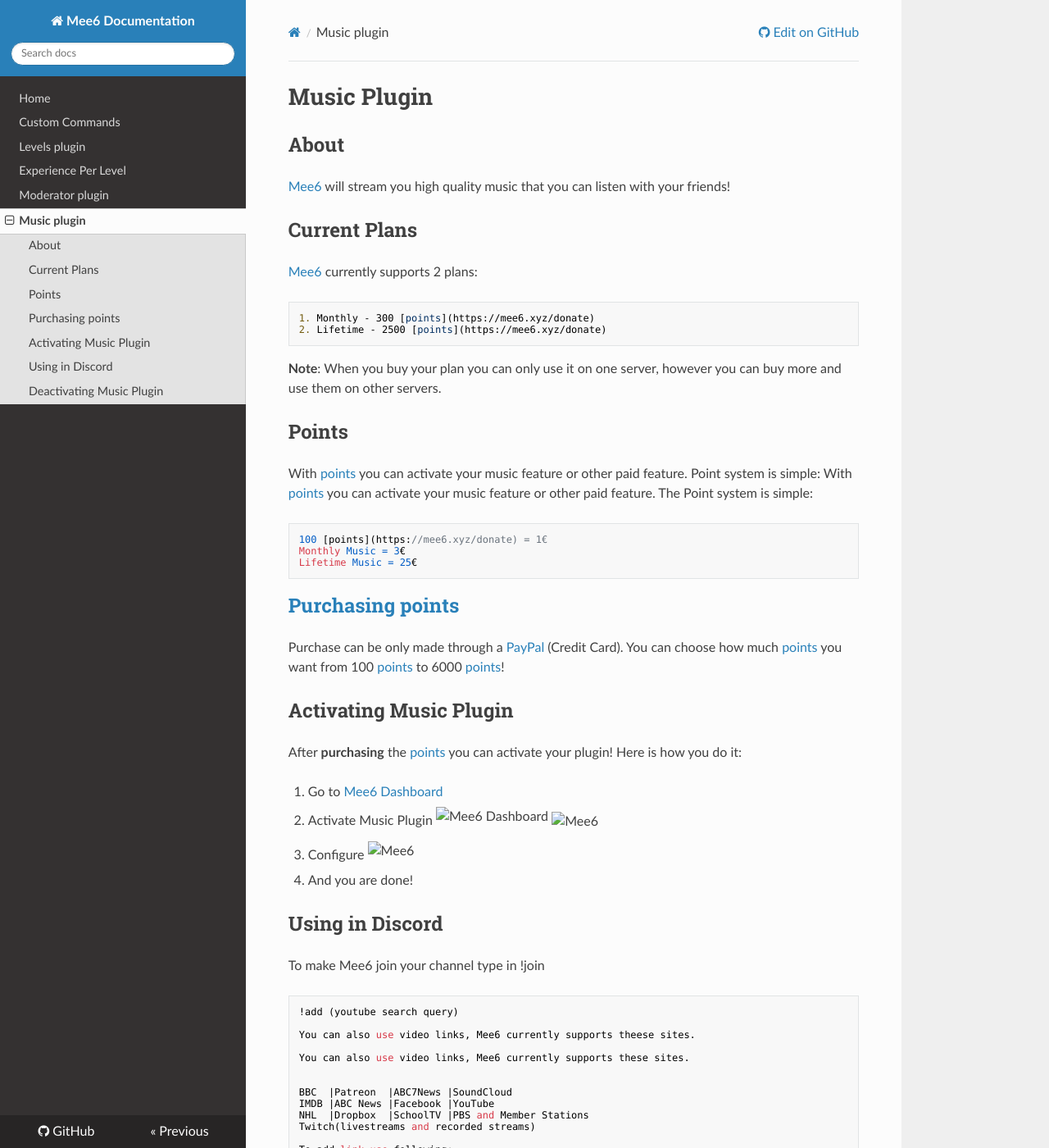
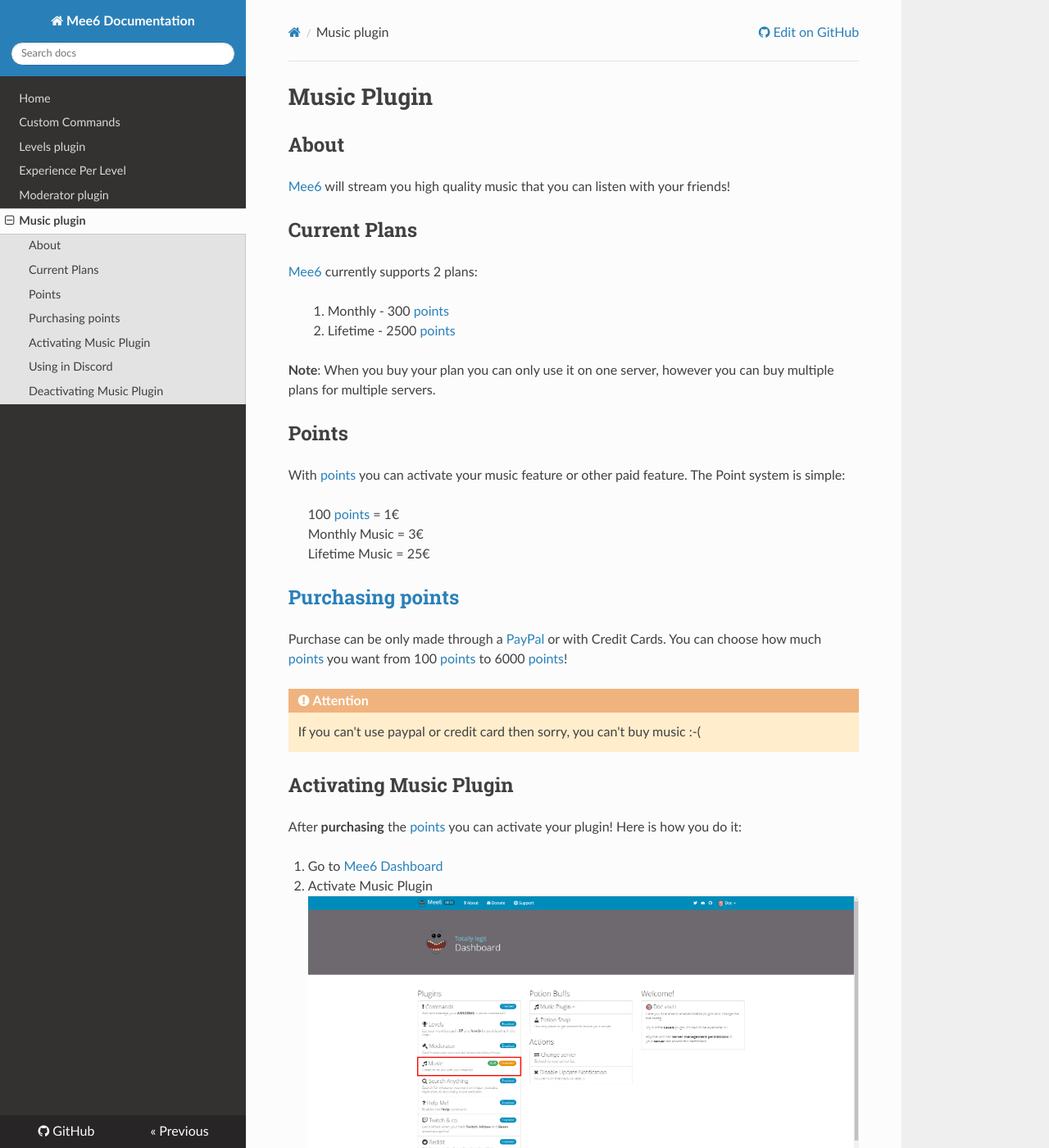
Before and after one commit to Mee6/Mee6-documentation, an MkDocs documentation site: the page built from docs/Music.md, in a window 1280 px wide and 1400 px high. Shown: the whole window at 82% size. Built offline with MkDocs 1.6.1, drawn with Linux system fonts in a browser that asks for light colours; nearby versions of some CDN libraries; old or Windows-style settings are respelled for this version of MkDocs; some of the changed text lies outside the part shown.

Commit message:
updated music.md

```diff
--- a/docs/Music.md
+++ b/docs/Music.md
@@ -4,20 +4,23 @@
 ##Current Plans
 [Mee6](https://mee6.xyz/) currently supports 2 plans:
 
-    1. Monthly - 300 [points](https://mee6.xyz/donate)
-    2. Lifetime - 2500 [points](https://mee6.xyz/donate)
+> 1. Monthly - 300 [points](https://mee6.xyz/donate)<br />
+> 2. Lifetime - 2500 [points](https://mee6.xyz/donate)
 
-**Note**: When you buy your plan you can only use it on one server, however you can buy more and use them on other servers.
+**Note**: When you buy your plan you can only use it on one server, however you can buy multiple plans for multiple servers.
 ##Points
 
-With [points](https://mee6.xyz/donate) you can activate your music feature or other paid feature. Point system is simple:
 With [points](https://mee6.xyz/donate) you can activate your music feature or other paid feature. The Point system is simple:
+> 100 [points](https://mee6.xyz/donate) = 1€<br />
+> Monthly Music = 3€<br />
+> Lifetime Music = 25€<br />
 
-    100 [points](https://mee6.xyz/donate) = 1€
-    Monthly Music = 3€
-    Lifetime Music = 25€
 ##[Purchasing points](https://mee6.xyz/donate)
-Purchase can be only made through a [PayPal](https://www.paypal.com/) (Credit Card). You can choose how much [points](https://mee6.xyz/donate) you want from 100 [points](https://mee6.xyz/donate) to 6000 [points](https://mee6.xyz/donate)!
+Purchase can be only made through a [PayPal](https://www.paypal.com/) or with Credit Cards.
+You can choose how much [points](https://mee6.xyz/donate) you want from 100 [points](https://mee6.xyz/donate) to 6000 [points](https://mee6.xyz/donate)!
+!!! Attention
+    If you can't use paypal or credit card then sorry, you can't buy music :-(
+
 ##Activating Music Plugin
 
 After **purchasing** the [points](https://mee6.xyz/donate) you can activate your plugin!
@@ -25,50 +28,43 @@
 
  1. Go to [Mee6 Dashboard](https://mee6.xyz/servers)
  2. Activate Music Plugin
-![Mee6 Dashboard](/docs/pics/RuZ3JWD%5B1%5D.png?raw=true)
-![Mee6](/docs/pics/IY8R1ra%5B1%5D.png?raw=true)
+![Mee6 Dashboard](pics/RuZ3JWD%5B1%5D.png)
+![Mee6](pics/IY8R1ra%5B1%5D.png)
  3. Configure
-![Mee6](/docs/pics/GnK7rcY%5B1%5D.png?raw=true)
+![Mee6](pics/GnK7rcY%5B1%5D.png)
  4. And you are done!
 
 ##Using in Discord
 To make Mee6 join your channel type in !join
 
-    !add (youtube search query)
+> !add (youtube search query)<br />
+> You can also use video links, Mee6 currently supports these sites.<br />
+<table>
+<tr><td>BBC</td><td>Patreon</td><td>ABC7News</td><td>SoundCloud</td></tr>
 
-    You can also use video links, Mee6 currently supports theese sites.
+<tr><td>IMDB</td><td>ABC News</td><td>Facebook</td><td>YouTube</td></tr>
+<tr><td>NHL</td><td>Dropbox</td><td>SchoolTV</td><td>PBS and Member Stations</td></tr>
+<tr><td colspan="3" >Twitch(livestreams and recorded streams)</td><td>AND MUCH MORE...</td></tr>
+</table>
+> To add link use following:<br />
+> !add (link)<br />
 
-    You can also use video links, Mee6 currently supports these sites.
+To see playlist & queue type in !playlist<br />
+ &nbsp; &nbsp; &nbsp; Mee6 will give you last 5 songs in queue and link to full queue.<br />
+To skip music type in: !skip<br />
+ &nbsp; &nbsp; &nbsp; Mee6 will skip current song.<br />
+To stop music type in: !stop<br />
+ &nbsp; &nbsp; &nbsp; Mee6 will stop playing music.<br />
+To give Mee6 break from playing type in: !leave<br />
+ &nbsp; &nbsp; &nbsp; Mee6 will leave voice channel.<br />
 
+##Deactivating Music Plugin
 
-	BBC  |Patreon  |ABC7News |SoundCloud
-	IMDB |ABC News |Facebook |YouTube
-	NHL  |Dropbox  |SchoolTV |PBS and Member Stations
-	Twitch(livestreams and recorded streams)
-
-    To add link use following:
-    !add (link)
-
-<p>To see playlist & queue type in !playlist</p>
-<p>⠀⠀⠀⠀Mee6 will give you last 5 songs in queue and link to full queue.</p>
-<p>To skip music type in: !skip</p>
-<p>⠀⠀⠀⠀Mee6 will skip current song.</p>
-<p>To stop music type in: !stop</p>
-<p>⠀⠀⠀⠀Mee6 will stop playing music.</p>
-<p>To give Mee6 break from playing type in: !leave</p>
-<p>⠀⠀⠀⠀Mee6 will leave voice channel.</p>
-##Deactivating Music Plugin</p>
-
-Sadly you won't get your infinite potion back as mentioned before. However you will be able to activate it again on the server.
-
-Sadly you won't get your infinite potion back as mentioned before. However, you will be able to activate it again on the server.
-
+Sadly you won't get your infinite potion back as mentioned before. However, you will be able to activate it again on that same server.
 
 To deactivate your music plugin go to music plugin configuration and click the yellow disable button.
-![Mee6](/docs/pics/2S1nYTb%5B1%5D.png?raw=true)
-
-> Music configuration will save.
-
-=======
- - Created by Doc
- - Grammar fixed by Cat
+![Mee6](pics/2S1nYTb%5B1%5D.png)
+!!! Attention
+    You will be able to activate it again IN THE SAME SERVER, not in other servers with that potion!<br />
+	The same user needs to activate it again or you will lose a potion and use a new one!
+> Music configuration will be saved.
```
